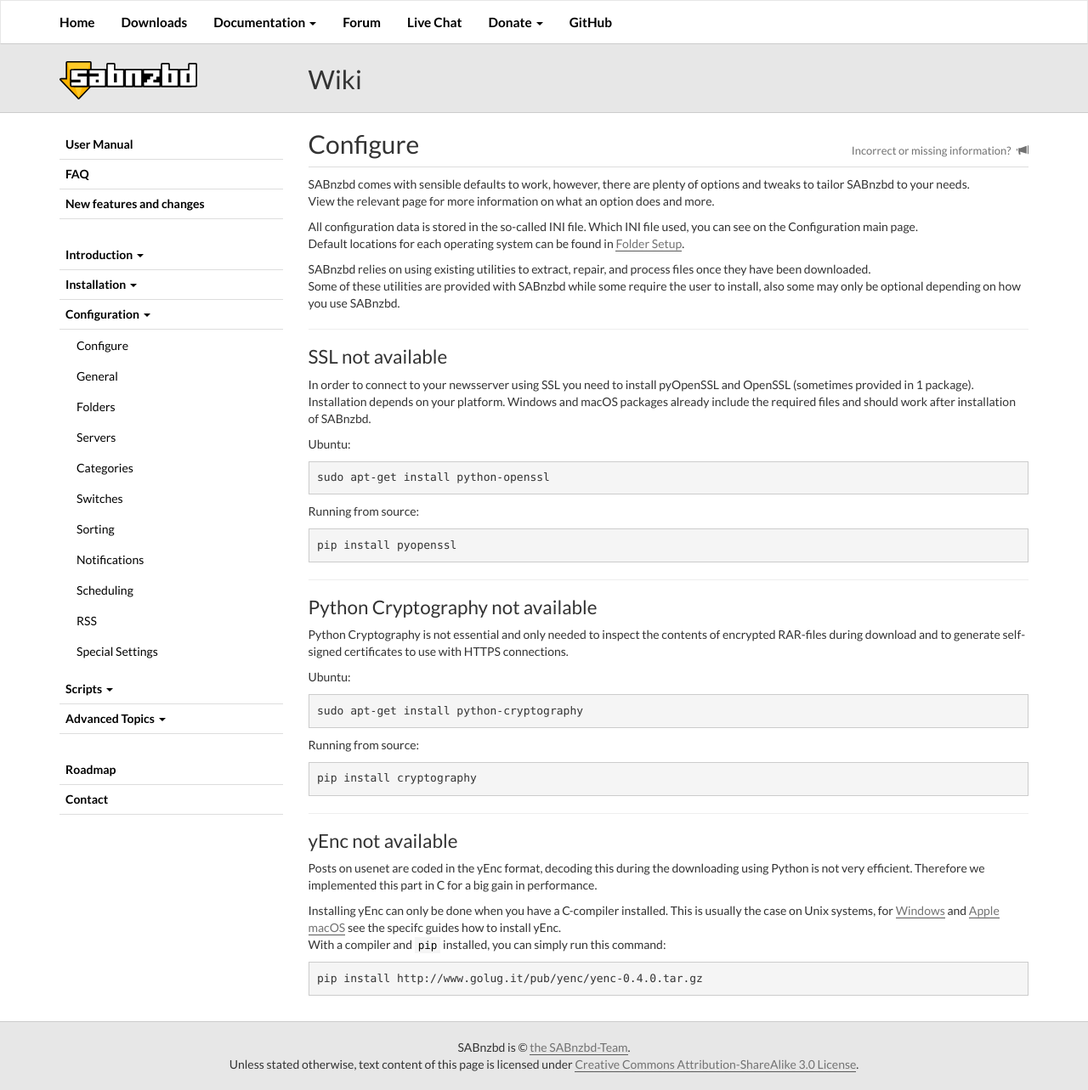
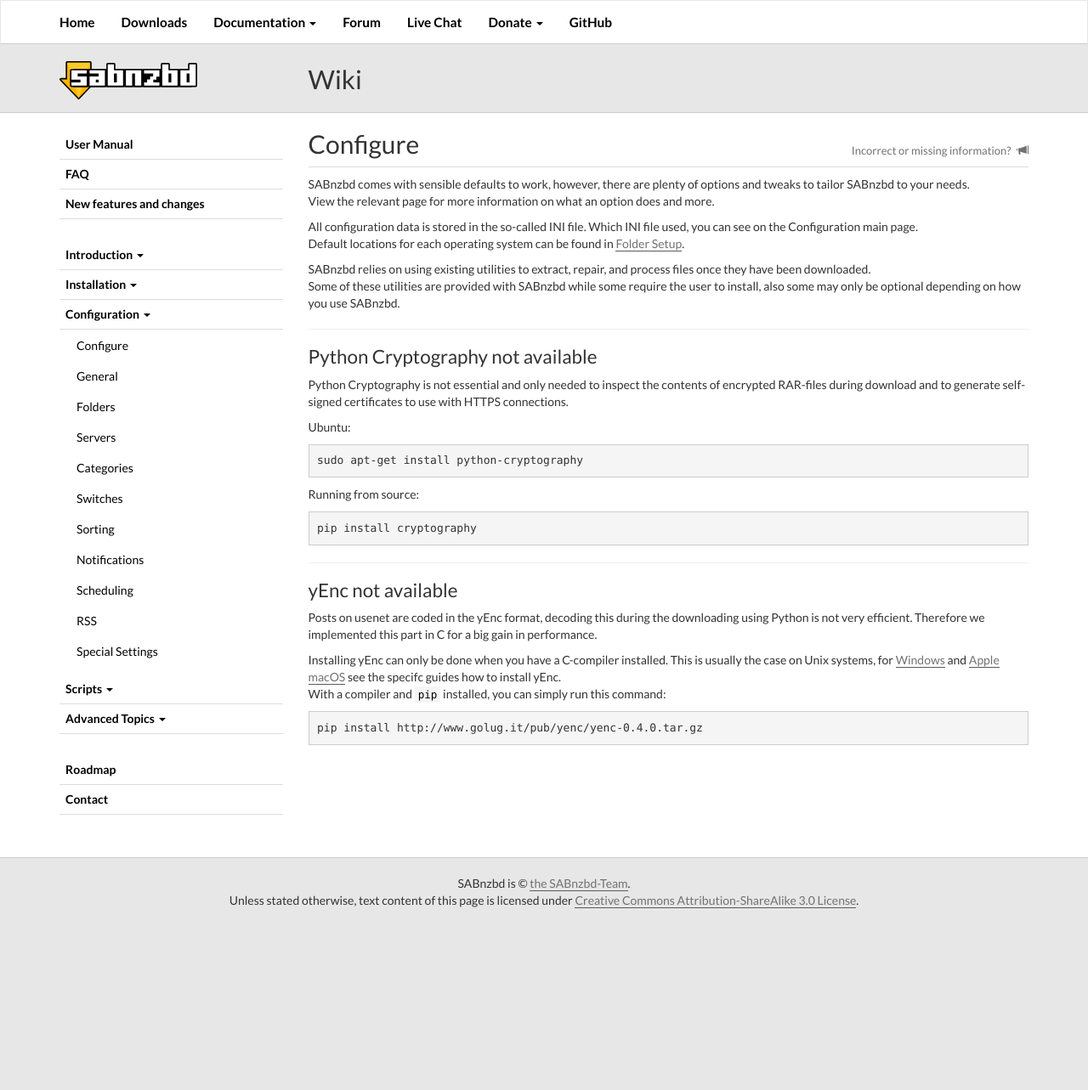
Before and after one commit to sabnzbd/sabnzbd.github.io, a Jekyll site: the page built from wiki/configuration/1.2/configure.html, in a window 1280 px wide. Shown: the whole page at 85% size. Built offline with Jekyll 4.4.1, drawn with Linux system fonts in a browser that asks for light colours; after the commit the page ends 1090 px from its top, so only the background shows below that.

Commit message:
Update configure.html

```diff
--- a/wiki/configuration/1.2/configure.html
+++ b/wiki/configuration/1.2/configure.html
@@ -11,17 +11,6 @@
     Some of these utilities are provided with SABnzbd while some require the user to install, also some may only be optional depending on how you use SABnzbd.
 </p>
 <hr>
-
-
-<h2 id="no_ssl"><span>SSL not available</span></h2>
-<p>In order to connect to your newsserver using SSL you need to install pyOpenSSL and OpenSSL (sometimes provided in 1 package). Installation depends on your platform. Windows and macOS packages already include the required files and should work after installation of SABnzbd.</p>
-<p>Ubuntu: <br>
-    <pre><code>sudo apt-get install python-openssl</code></pre>
- <p>Running from source: <br>
-    <pre><code>pip install pyopenssl</code></pre>
-</p>
-<hr>
-
 
 <h2 id="no_cryptography"><span>Python Cryptography not available</span></h2>
 <p>Python Cryptography is not essential and only needed to inspect the contents of encrypted RAR-files during download and to generate self-signed certificates to use with HTTPS connections.
```
